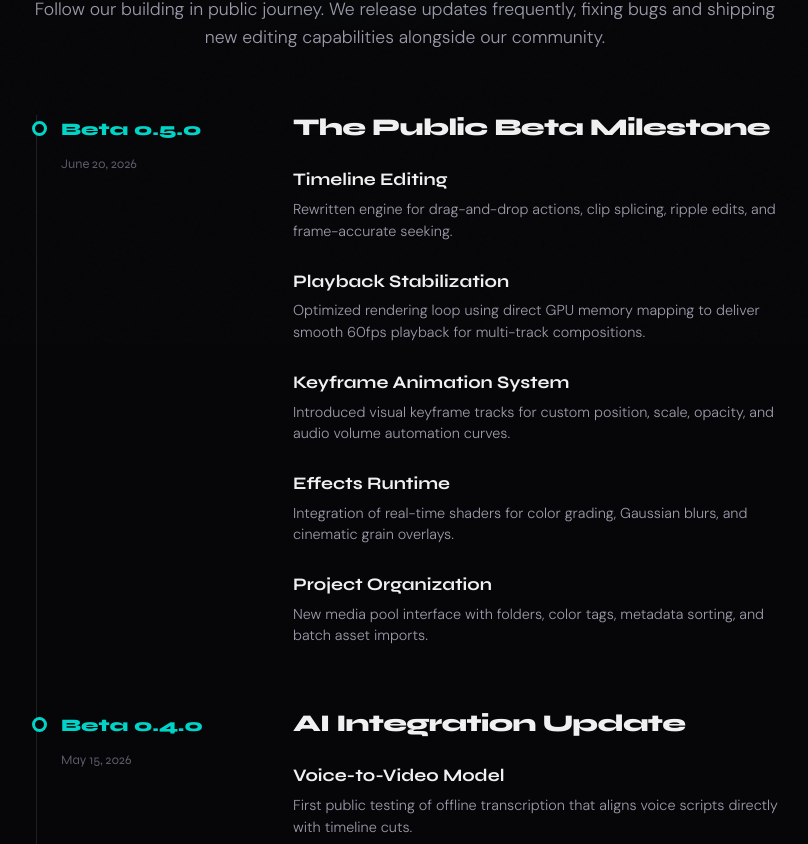
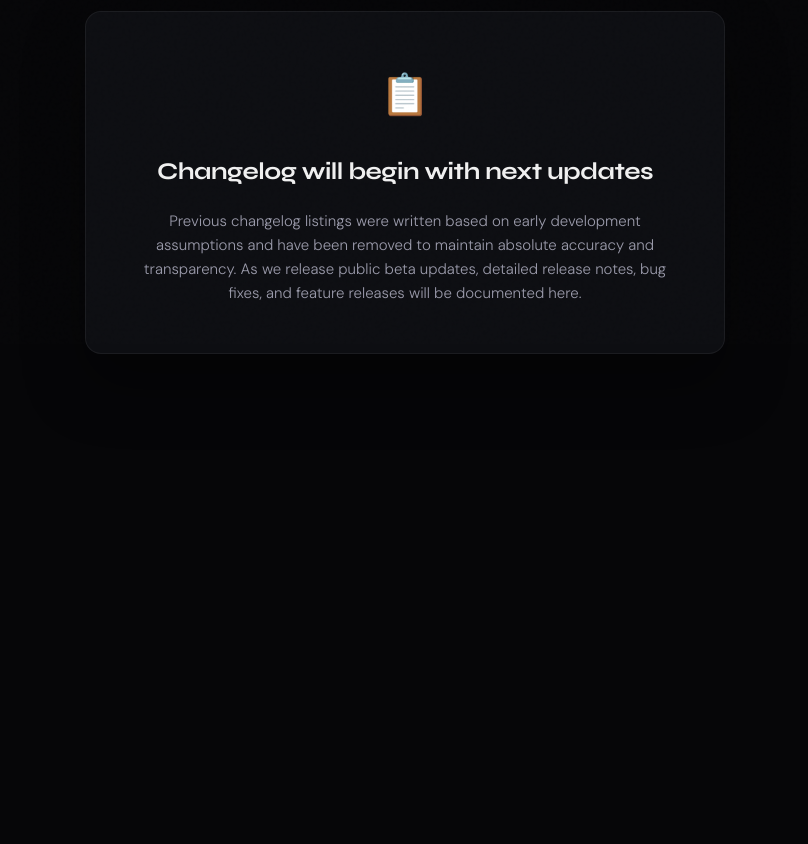
Before and after one commit to saarthi-ai-77/vichith-web, a Next.js app: page /changelog in a window 1280 px wide. Shown: the part 456-1300 px from the top of the page, without its empty margins (235-1043 px from the left). After the commit the page ends 906 px from the top, so only its background shows below. Built offline with nearby package versions, Linux system fonts and the light colour scheme.

Commit message:
Replace changelog contents with placeholder explaining updates will begin from next release to maintain accuracy

```diff
--- a/src/app/changelog/page.tsx
+++ b/src/app/changelog/page.tsx
@@ -1,89 +1,45 @@
 'use client';
 
 import React from 'react';
-
-const CHANGELOG_DATA = [
-  {
-    version: 'Beta 0.5.0',
-    date: 'June 20, 2026',
-    tagline: 'The Public Beta Milestone',
-    highlights: [
-      {
-        title: 'Timeline Editing',
-        description: 'Rewritten engine for drag-and-drop actions, clip splicing, ripple edits, and frame-accurate seeking.'
-      },
-      {
-        title: 'Playback Stabilization',
-        description: 'Optimized rendering loop using direct GPU memory mapping to deliver smooth 60fps playback for multi-track compositions.'
-      },
-      {
-        title: 'Keyframe Animation System',
-        description: 'Introduced visual keyframe tracks for custom position, scale, opacity, and audio volume automation curves.'
-      },
-      {
-        title: 'Effects Runtime',
-        description: 'Integration of real-time shaders for color grading, Gaussian blurs, and cinematic grain overlays.'
-      },
-      {
-        title: 'Project Organization',
-        description: 'New media pool interface with folders, color tags, metadata sorting, and batch asset imports.'
-      }
-    ]
-  },
-  {
-    version: 'Beta 0.4.0',
-    date: 'May 15, 2026',
-    tagline: 'AI Integration Update',
-    highlights: [
-      {
-        title: 'Voice-to-Video Model',
-        description: 'First public testing of offline transcription that aligns voice scripts directly with timeline cuts.'
-      },
-      {
-        title: 'Multi-Language Caption Rendering',
-        description: 'Added high-performance font rendering for Hindi, Telugu, Tamil, and Kannada scripts.'
-      },
-      {
-        title: 'Local-First Save States',
-        description: 'Automated background state snapshots preventing database loss on sudden crash events.'
-      }
-    ]
-  }
-];
 
 export default function ChangelogPage() {
   return (
     <div className="changelog-container">
       <div className="changelog-bg-glow"></div>
 
-      <div className="changelog-header">
+      <div className="changelog-header" style={{ marginBottom: '2rem' }}>
         <span className="changelog-kicker">Releases & Updates</span>
         <h1>Product Changelog</h1>
-        <p>Follow our building in public journey. We release updates frequently, fixing bugs and shipping new editing capabilities alongside our community.</p>
       </div>
 
-      <div className="changelog-timeline">
-        {CHANGELOG_DATA.map((release, idx) => (
-          <div key={idx} className="changelog-node">
-            <div className="changelog-aside">
-              <div className="changelog-badge">{release.version}</div>
-              <div className="changelog-date">{release.date}</div>
-            </div>
-
-            <div className="changelog-main">
-              <h2 className="changelog-tagline">{release.tagline}</h2>
-
-              <div className="changelog-highlights-list">
-                {release.highlights.map((highlight, hIdx) => (
-                  <div key={hIdx} className="changelog-item">
-                    <h4>{highlight.title}</h4>
-                    <p>{highlight.description}</p>
-                  </div>
-                ))}
-              </div>
-            </div>
-          </div>
-        ))}
+      <div className="changelog-notice-card" style={{
+        background: 'var(--surface)',
+        border: '1px solid var(--border)',
+        borderRadius: '16px',
+        padding: '3rem 2.5rem',
+        textAlign: 'center',
+        maxWidth: '640px',
+        margin: '0 auto',
+        boxShadow: '0 30px 60px rgba(0, 0, 0, 0.4)'
+      }}>
+        <div style={{ fontSize: '2.5rem', marginBottom: '1.5rem' }}>📋</div>
+        <h3 style={{
+          fontFamily: 'var(--font-display)',
+          fontSize: '1.5rem',
+          fontWeight: 700,
+          marginBottom: '1rem',
+          color: 'var(--text)'
+        }}>
+          Changelog will begin with next updates
+        </h3>
+        <p style={{
+          fontSize: '0.9375rem',
+          color: 'var(--text-2)',
+          lineHeight: '1.6',
+          marginBottom: '0'
+        }}>
+          Previous changelog listings were written based on early development assumptions and have been removed to maintain absolute accuracy and transparency. As we release public beta updates, detailed release notes, bug fixes, and feature releases will be documented here.
+        </p>
       </div>
     </div>
   );
```
